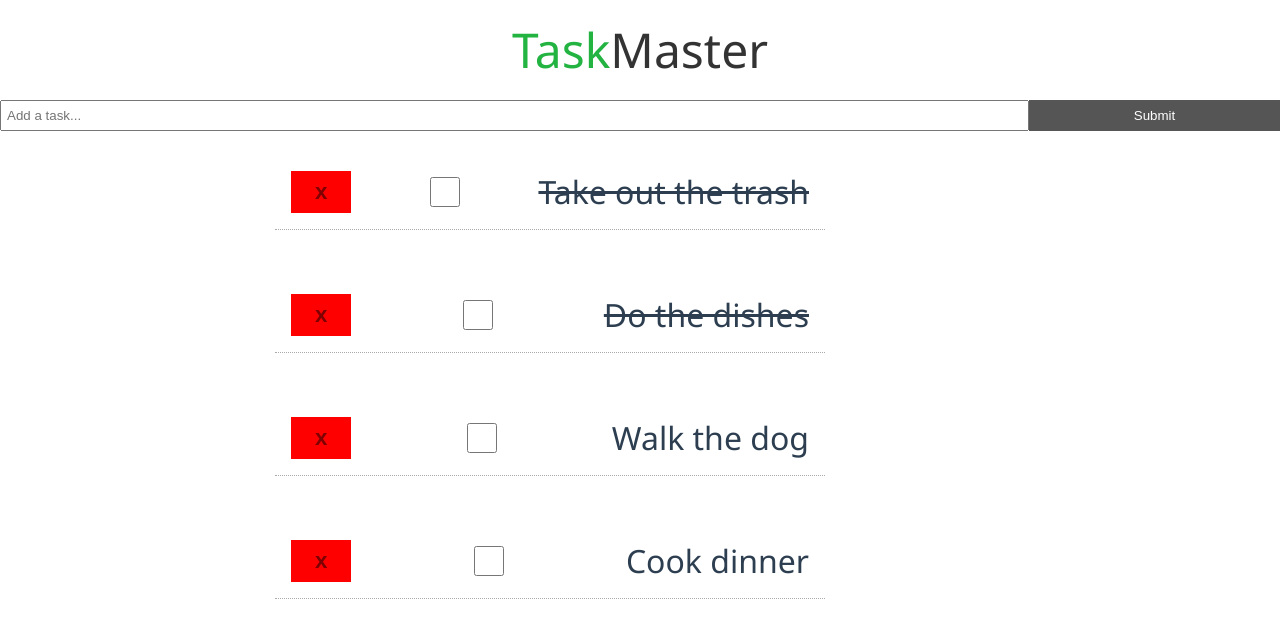
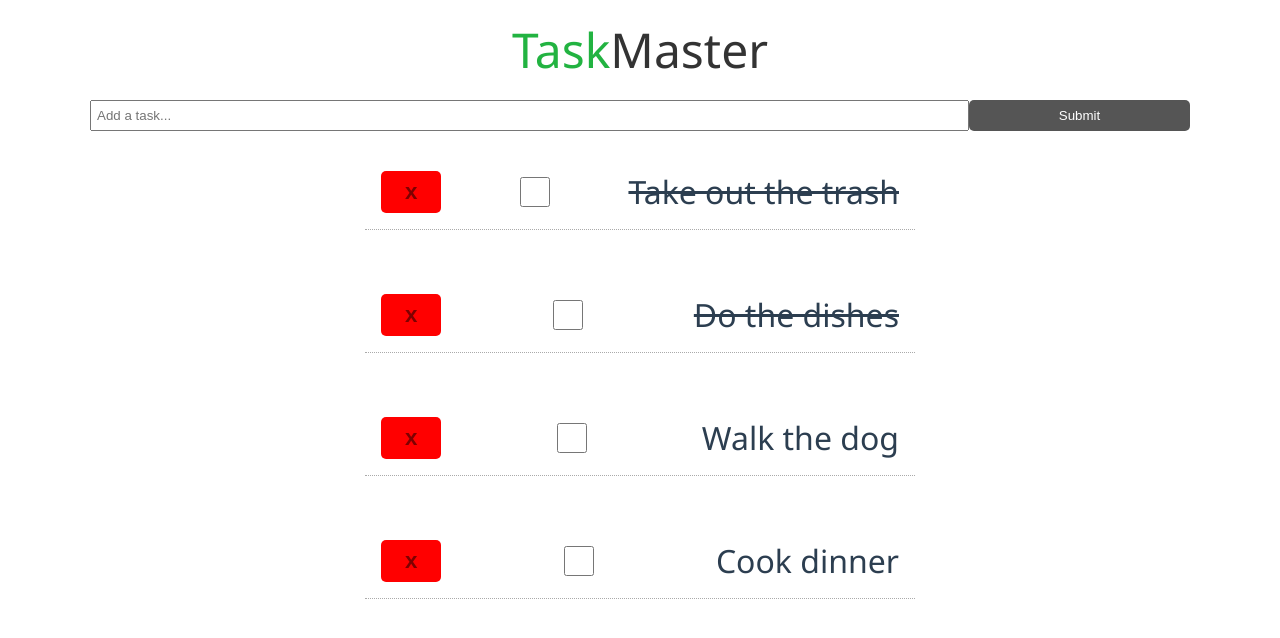
Before and after one commit to denimcouch/task-master-vue, a Vue app: page / in a window 1280 px wide. Shown: the top 638 px of the page. Built offline with nearby package versions, Linux system fonts and the light colour scheme; data requests are answered from the project's data file.

Commit message:
styling tweaks

```diff
--- a/src/App.vue
+++ b/src/App.vue
@@ -105,6 +105,7 @@ h6 {
 .btn {
   display: inline-block;
   border: none;
+  border-radius: 5px;
   background: #555;
   color: #fff;
   padding: 0.5rem 1.5rem;
@@ -124,7 +125,7 @@ h6 {
   background: red;
   font-size: 1.4rem;
   font-weight: 700;
-  color: rgb(126, 0, 0);
+  color: #7e0000;
   text-transform: none;
 }
 </style>
--- a/src/components/AddTask.vue
+++ b/src/components/AddTask.vue
@@ -1,5 +1,5 @@
 <template>
-  <div>
+  <div class="form-container">
     <form @submit.prevent="addTask">
       <input
         type="text"
@@ -38,6 +38,8 @@ export default {
 <style>
 form {
   display: flex;
+  max-width: 1100px;
+  margin: auto;
 }
 
 input[type="text"] {
--- a/src/components/Task.vue
+++ b/src/components/Task.vue
@@ -43,6 +43,7 @@ export default {
   height: 30px;
   width: 30px;
   border-radius: 5px;
+  cursor: pointer;
 }
 
 .checked {
--- a/src/components/Tasks.vue
+++ b/src/components/Tasks.vue
@@ -25,6 +25,7 @@ export default {
 <style>
 .container {
   max-width: 1100px;
+  margin: auto;
 }
 .task-list {
   display: flex;
```
